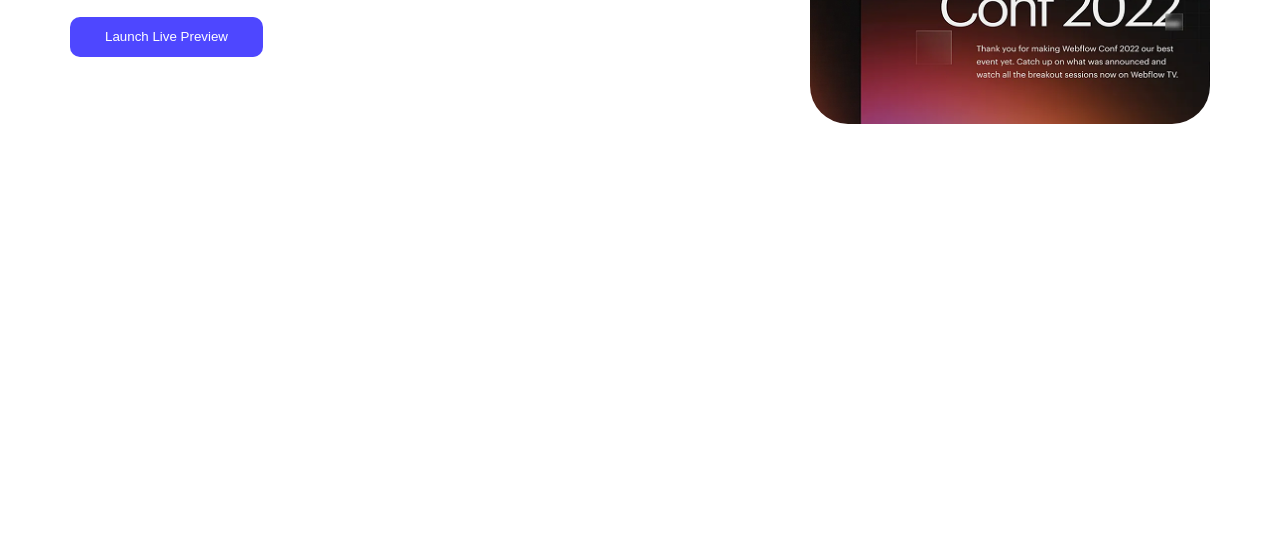
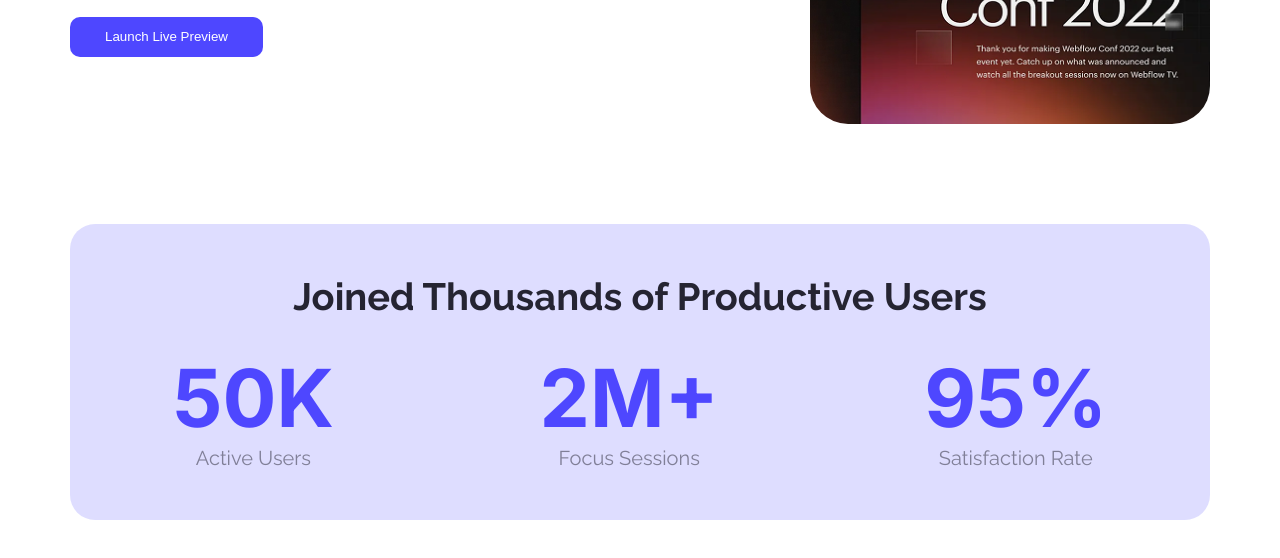
Before and after one commit to nknilandu/web-assignment-a1, a plain HTML site: page index.html in a window 1280 px wide. Shown: the part 794-1352 px from the top of the page. Before the commit the page ends 1018 px from the top, so only its background shows below. Drawn offline with Linux system fonts and the light colour scheme.

Commit message:
fourth commit for created Productive Users Section

```diff
--- a/index.html
+++ b/index.html
@@ -41,7 +41,25 @@
                 <img class="img1" src="/Assets/wc-mini.png" alt="">
             </div>
         </section>
-        <section class="main-s2"></section>
+        <section class="main-s2">
+            <div class="productive-action-box">
+                <h2 class="dark-color">Joined Thousands of Productive Users</h2>
+                <div class="s2-div-items">
+                    <div class="div-item">
+                        <h1 class="p primary-color inter-normal">50K</h1>
+                        <p class="q dark-color">Active Users</p>
+                    </div>
+                    <div class="div-item">
+                        <h1 class="p primary-color inter-normal">2M+</h1>
+                        <p class="q dark-color">Focus Sessions</p>
+                    </div>
+                    <div class="div-item">
+                        <h1 class="p primary-color inter-normal">95%</h1>
+                        <p class="q dark-color">Satisfaction Rate</p>
+                    </div>
+                </div>
+            </div>
+        </section>
         <section class="main-s3"></section>
         <section class="main-s4"></section>
         <section class="main-s5"></section>
--- a/styles/style.css
+++ b/styles/style.css
@@ -24,7 +24,7 @@
 }
 .dark-color{
     color: #252432;
-    /* color: chartreuse; */
+    /* color:chocolate; */
 }
 .btn{
     color: #FFFFFF;
@@ -88,3 +88,30 @@ header {
     width: 400px;
     border-radius: 38px;
 }
+
+
+/* productive-action-box */
+.productive-action-box h2{
+    font-size: 38px;
+    margin-bottom: 30px;
+}
+.main-s2{
+    background-color: #4d47ff2f;
+    border-radius: 25px;
+    text-align: center;
+    padding: 50px 0;
+    margin-bottom: 100px;
+}
+.s2-div-items{
+    display: flex;
+    justify-content: space-around;
+}
+.div-item .p{
+    font-size: 80px;
+    font-weight: 700;
+}
+.div-item .q{
+    opacity: 50%;
+    font-size: 20px;
+    margin: 0;
+}
```
